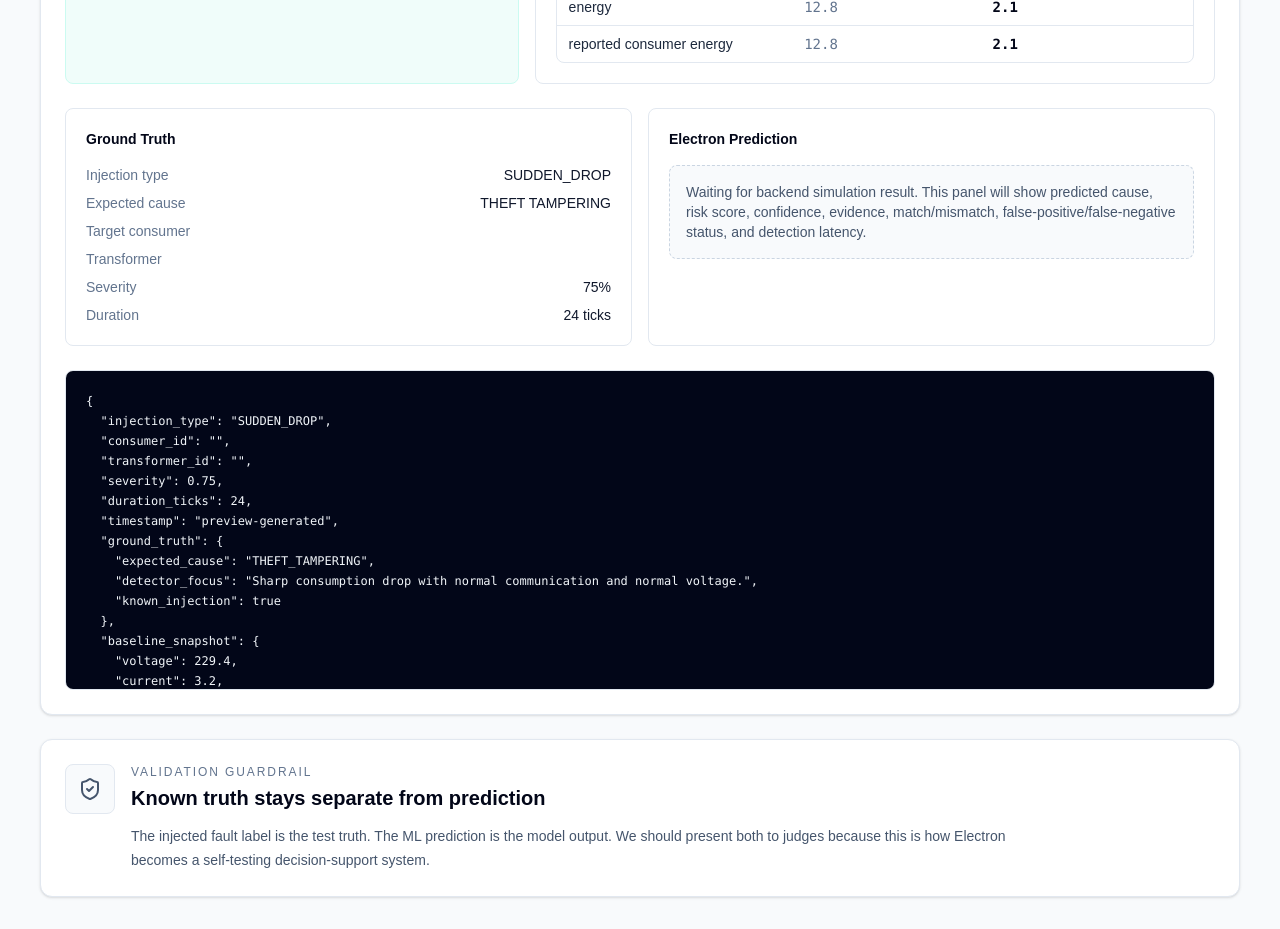
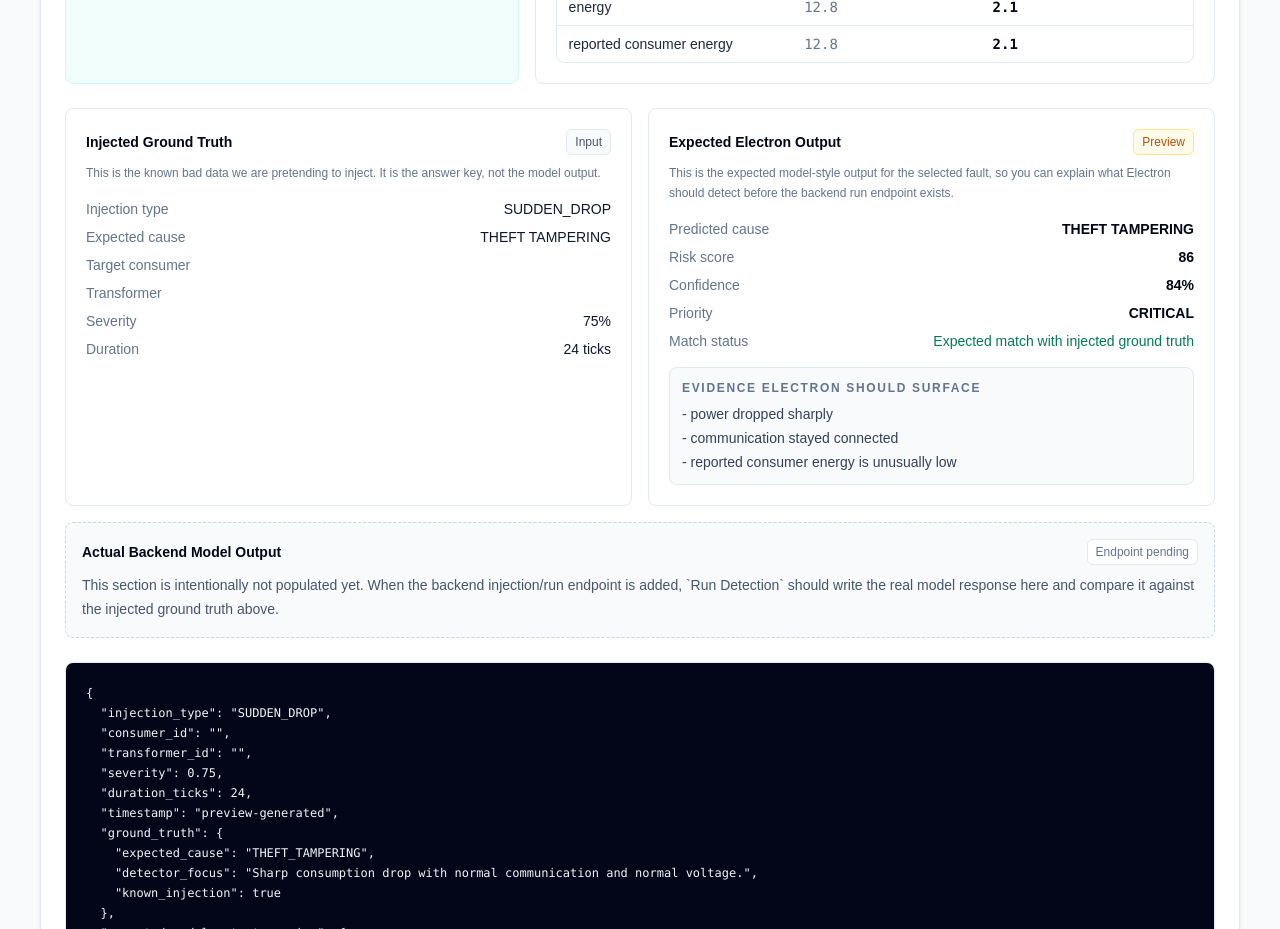
Before and after one commit to nipuna1902/nitraipur-codeutsava, a Next.js app in the folder frontend/: page /dual-injection in a window 1280 px wide. Shown: the part 1360-2289 px from the top of the page. Built offline with nearby package versions, Linux system fonts and the light colour scheme; no server answers.

Commit message:
Clarify injection output preview

```diff
--- a/frontend/components/simulation/bad-data-lab.tsx
+++ b/frontend/components/simulation/bad-data-lab.tsx
@@ -57,7 +57,11 @@
 const injectionProfiles = {
   ZERO_READING: {
     expectedCause: "METER_MALFUNCTION",
+    baseRisk: 82,
+    confidence: 0.88,
+    priority: "HIGH",
     detectorFocus: "Impossible zero usage while the meter should still be active.",
+    evidence: ["zero power with active account", "reported energy collapsed", "meter status moved to suspected fault"],
     injected: {
       voltage: 229.4,
       current: 0,
@@ -71,7 +75,11 @@
   },
   SUDDEN_DROP: {
     expectedCause: "THEFT_TAMPERING",
+    baseRisk: 91,
+    confidence: 0.84,
+    priority: "CRITICAL",
     detectorFocus: "Sharp consumption drop with normal communication and normal voltage.",
+    evidence: ["power dropped sharply", "communication stayed connected", "reported consumer energy is unusually low"],
     injected: {
       voltage: 228.8,
       current: 0.7,
@@ -85,7 +93,11 @@
   },
   SPIKE_THEN_DROP: {
     expectedCause: "UNCERTAIN",
+    baseRisk: 67,
+    confidence: 0.62,
+    priority: "MEDIUM",
     detectorFocus: "High variance pattern that should be reviewed before accusation.",
+    evidence: ["short high-variance burst", "pattern needs corroboration", "guardrail should avoid direct theft wording"],
     injected: {
       voltage: 231.2,
       current: 9.6,
@@ -99,7 +111,11 @@
   },
   FLATLINE: {
     expectedCause: "METER_MALFUNCTION",
+    baseRisk: 78,
+    confidence: 0.9,
+    priority: "HIGH",
     detectorFocus: "Repeated identical readings indicate stuck or faulty meter behavior.",
+    evidence: ["repeated identical readings", "meter status moved to suspected fault", "load shape looks stuck"],
     injected: {
       voltage: 229.4,
       current: 3.2,
@@ -113,7 +129,11 @@
   },
   MISSING_PACKETS: {
     expectedCause: "COMMUNICATION_FAILURE",
+    baseRisk: 74,
+    confidence: 0.86,
+    priority: "HIGH",
     detectorFocus: "Telemetry gaps and disconnected communication should not be treated as direct theft.",
+    evidence: ["missing voltage/current/power", "communication disconnected", "meter status unknown"],
     injected: {
       voltage: null,
       current: null,
@@ -127,7 +147,11 @@
   },
   TRANSFORMER_MISMATCH: {
     expectedCause: "THEFT_TAMPERING",
+    baseRisk: 93,
+    confidence: 0.81,
+    priority: "CRITICAL",
     detectorFocus: "Transformer input remains high while reported consumer energy is low.",
+    evidence: ["transformer input remains elevated", "reported consumer energy is low", "energy balance mismatch is present"],
     injected: {
       voltage: 230.1,
       current: 2.4,
@@ -164,6 +188,17 @@
           after: value
         })),
     [profile]
+  );
+  const expectedOutput = useMemo(
+    () => ({
+      predicted_cause: profile.expectedCause,
+      risk_score: Math.min(99, Math.round(profile.baseRisk * (0.7 + severity / 300))),
+      confidence: profile.confidence,
+      adjusted_priority: profile.priority,
+      match_status: "Expected match with injected ground truth",
+      evidence: profile.evidence
+    }),
+    [profile, severity]
   );
 
   const selectedTransformer = useMemo(
@@ -209,12 +244,13 @@
         detector_focus: profile.detectorFocus,
         known_injection: true
       },
+      expected_model_output_preview: expectedOutput,
       baseline_snapshot: baselineSnapshot,
       injected_snapshot: profile.injected,
       changed_fields: changedFields,
       note: "This is a prototype payload preview. The backend injection endpoint is planned next."
     }),
-    [changedFields, consumerId, durationTicks, profile, selected.id, severity, transformerId]
+    [changedFields, consumerId, durationTicks, expectedOutput, profile, selected.id, severity, transformerId]
   );
 
   async function copyPayload() {
@@ -378,7 +414,13 @@
 
       <div className="mt-6 grid gap-4 lg:grid-cols-2">
         <div className="rounded-lg border border-slate-200 bg-white p-5">
-          <p className="text-sm font-semibold text-slate-950">Ground Truth</p>
+          <div className="flex flex-wrap items-center justify-between gap-3">
+            <p className="text-sm font-semibold text-slate-950">Injected Ground Truth</p>
+            <span className="rounded-md border border-slate-200 bg-slate-50 px-2 py-1 text-xs font-medium text-slate-600">Input</span>
+          </div>
+          <p className="mt-2 text-xs leading-5 text-slate-500">
+            This is the known bad data we are pretending to inject. It is the answer key, not the model output.
+          </p>
           <dl className="mt-4 grid gap-2 text-sm">
             <div className="flex justify-between gap-4"><dt className="text-slate-500">Injection type</dt><dd className="font-medium text-slate-900">{selected.id}</dd></div>
             <div className="flex justify-between gap-4"><dt className="text-slate-500">Expected cause</dt><dd className="text-right font-medium text-slate-900">{profile.expectedCause.replaceAll("_", " ")}</dd></div>
@@ -389,12 +431,40 @@
           </dl>
         </div>
         <div className="rounded-lg border border-slate-200 bg-white p-5">
-          <p className="text-sm font-semibold text-slate-950">Electron Prediction</p>
-          <div className="mt-4 rounded-lg border border-dashed border-slate-300 bg-slate-50 p-4 text-sm text-slate-600">
-            Waiting for backend simulation result. This panel will show predicted cause, risk score, confidence,
-            evidence, match/mismatch, false-positive/false-negative status, and detection latency.
+          <div className="flex flex-wrap items-center justify-between gap-3">
+            <p className="text-sm font-semibold text-slate-950">Expected Electron Output</p>
+            <span className="rounded-md border border-amber-200 bg-amber-50 px-2 py-1 text-xs font-medium text-amber-700">Preview</span>
+          </div>
+          <p className="mt-2 text-xs leading-5 text-slate-500">
+            This is the expected model-style output for the selected fault, so you can explain what Electron should detect before the backend run endpoint exists.
+          </p>
+          <dl className="mt-4 grid gap-2 text-sm">
+            <div className="flex justify-between gap-4"><dt className="text-slate-500">Predicted cause</dt><dd className="text-right font-semibold text-slate-950">{expectedOutput.predicted_cause.replaceAll("_", " ")}</dd></div>
+            <div className="flex justify-between gap-4"><dt className="text-slate-500">Risk score</dt><dd className="font-semibold text-slate-950">{expectedOutput.risk_score}</dd></div>
+            <div className="flex justify-between gap-4"><dt className="text-slate-500">Confidence</dt><dd className="font-semibold text-slate-950">{Math.round(expectedOutput.confidence * 100)}%</dd></div>
+            <div className="flex justify-between gap-4"><dt className="text-slate-500">Priority</dt><dd className="font-semibold text-slate-950">{expectedOutput.adjusted_priority}</dd></div>
+            <div className="flex justify-between gap-4"><dt className="text-slate-500">Match status</dt><dd className="text-right font-medium text-emerald-700">{expectedOutput.match_status}</dd></div>
+          </dl>
+          <div className="mt-4 rounded-lg border border-slate-200 bg-slate-50 p-3">
+            <p className="text-xs font-semibold uppercase tracking-[0.14em] text-slate-500">Evidence Electron should surface</p>
+            <ul className="mt-2 grid gap-1 text-sm text-slate-700">
+              {expectedOutput.evidence.map((item) => (
+                <li key={item}>- {item}</li>
+              ))}
+            </ul>
           </div>
         </div>
+      </div>
+
+      <div className="mt-4 rounded-lg border border-dashed border-slate-300 bg-slate-50 p-4">
+        <div className="flex flex-wrap items-center justify-between gap-3">
+          <p className="text-sm font-semibold text-slate-950">Actual Backend Model Output</p>
+          <span className="rounded-md border border-slate-200 bg-white px-2 py-1 text-xs font-medium text-slate-500">Endpoint pending</span>
+        </div>
+        <p className="mt-2 text-sm leading-6 text-slate-600">
+          This section is intentionally not populated yet. When the backend injection/run endpoint is added, `Run Detection`
+          should write the real model response here and compare it against the injected ground truth above.
+        </p>
       </div>
 
       <pre className="mt-6 max-h-80 overflow-auto rounded-lg border border-slate-200 bg-slate-950 p-5 text-xs leading-5 text-slate-100">
```
Also changed, not shown: 2 other files (tests, documents, lock files or other folders).
